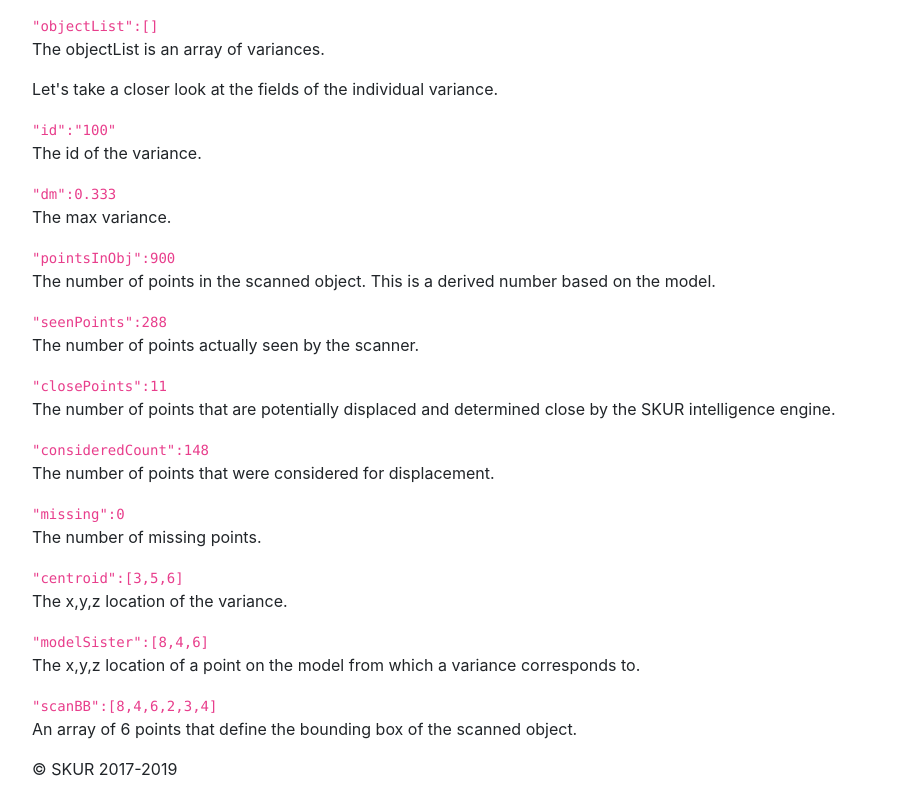
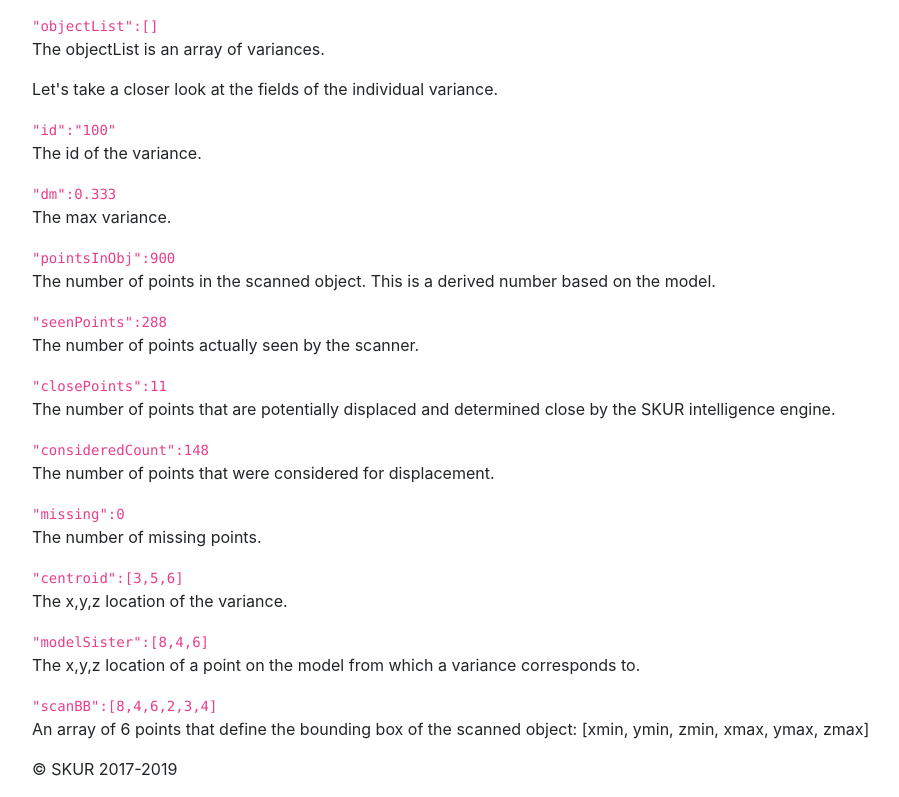
Before and after one commit to openskur/openskur.github.io, a plain HTML site: page objdiff101.html in a window 1280 px wide. Shown: the part 1017-1814 px from the top of the page, without its empty margins (53-952 px from the left). Drawn offline with nearby package versions, Linux system fonts and the light colour scheme.

Commit message:
Add description of what the 6 bounding box points are.

```diff
--- a/objdiff101.html
+++ b/objdiff101.html
@@ -19,7 +19,7 @@
         <p>The objdiff file is JSON file with information about variances in a SKUR diff.
         The downloaded file by default will be named <code>diff.objdiff.json</code>.
         The SKUR engineering team frequently iterates over the generation of this file with more and more useful information.  Your file may look a little different depending of the version of objdiff you have.</p>
-        Below is an example of a objdiff file with 1 variance.
+        Below is an example of an objdiff file with 1 variance.
         <code style="display: block;white-space:pre-wrap">
         {
           "version":"10.4.0.9",
@@ -66,7 +66,8 @@
         <code>"modelSister":[8,4,6]</code>
         <p>The x,y,z location of a point on the model from which a variance corresponds to.</p>
         <code>"scanBB":[8,4,6,2,3,4]</code>
-        <p>An array of 6 points that define the bounding box of the scanned object.</p>
+        <p>An array of 6 points that define the bounding box of the scanned object:
+        [xmin, ymin, zmin, xmax, ymax, zmax]</p>
 
   </main>
 
```
